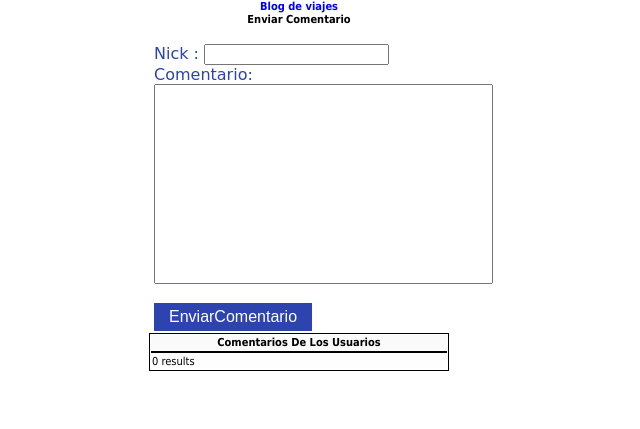
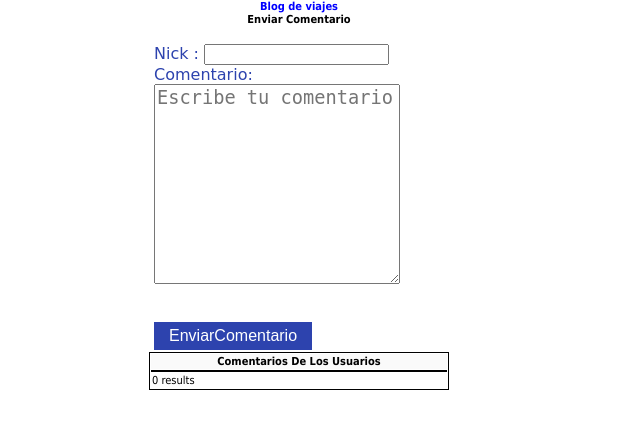
Before and after one commit to aperaltacalvo/docker-compose-example, a PHP site: page / in a window 1280 px wide. Shown: the part 138-567 px from the top of the page, without its empty margins (341-981 px from the left). Run offline with PHP 8.4, Linux system fonts and the light colour scheme; data that the repository does not hold is empty.

Commit message:
Fix Xss and sqlinjection vulnerabilities

```diff
--- a/src/docker-php/index.php
+++ b/src/docker-php/index.php
@@ -19,7 +19,13 @@
           <INPUT TYPE="hidden" NAME="id" VALUE="<?php echo $id; ?>">
           Nick : <INPUT TYPE="text" NAME="nick" SIZE=20 MAXLENGTH=20>
           <BR>
-          Comentario: <INPUT id="textboxid" TYPE="text" NAME="comentario" SIZE=28 MAXLENGTH=250>
+          Comentario:
+                     <div class="form-group">
+                                      <span class="col-md-1 col-md-offset-2 text-center"><i class="fa fa-pencil-square-o bigicon"></i></span>
+                                      <div class="col-md-8">
+                                          <textarea class="form-control" id="textboxid" name="comentario" placeholder="Escribe tu comentario" rows="7"></textarea>
+                                      </div>
+                     </div>
           </BR>
           </BR>
           <INPUT TYPE="submit" id="button" VALUE="EnviarComentario">
--- a/src/docker-php/nuevoComentario.php
+++ b/src/docker-php/nuevoComentario.php
@@ -29,10 +29,9 @@
            $con =  intval($rowCom2["id"]);
            $con++;
            $idNoticia = intval($_POST["id"]);
-           $comentarioNoticia = $_POST["comentario"];
-           $nickNuevo = $_POST["nick"];
+           $comentarioNoticia = htmlspecialchars($_POST["comentario"]);
+           $nickNuevo = htmlspecialchars($_POST["nick"]);
            $queryInsert = "insert into comentarios(id,id_noticia,nick,comentario) VALUES(".$con.", ".$idNoticia.",'".$nickNuevo."','".$comentarioNoticia."');";
-           echo $queryInsert;
             mysqli_query($conn,$queryInsert) or die(mysqli_error($conn));
 
            echo "Comentario Enviado Con Exito. Espere Unos Segundos…";
```
